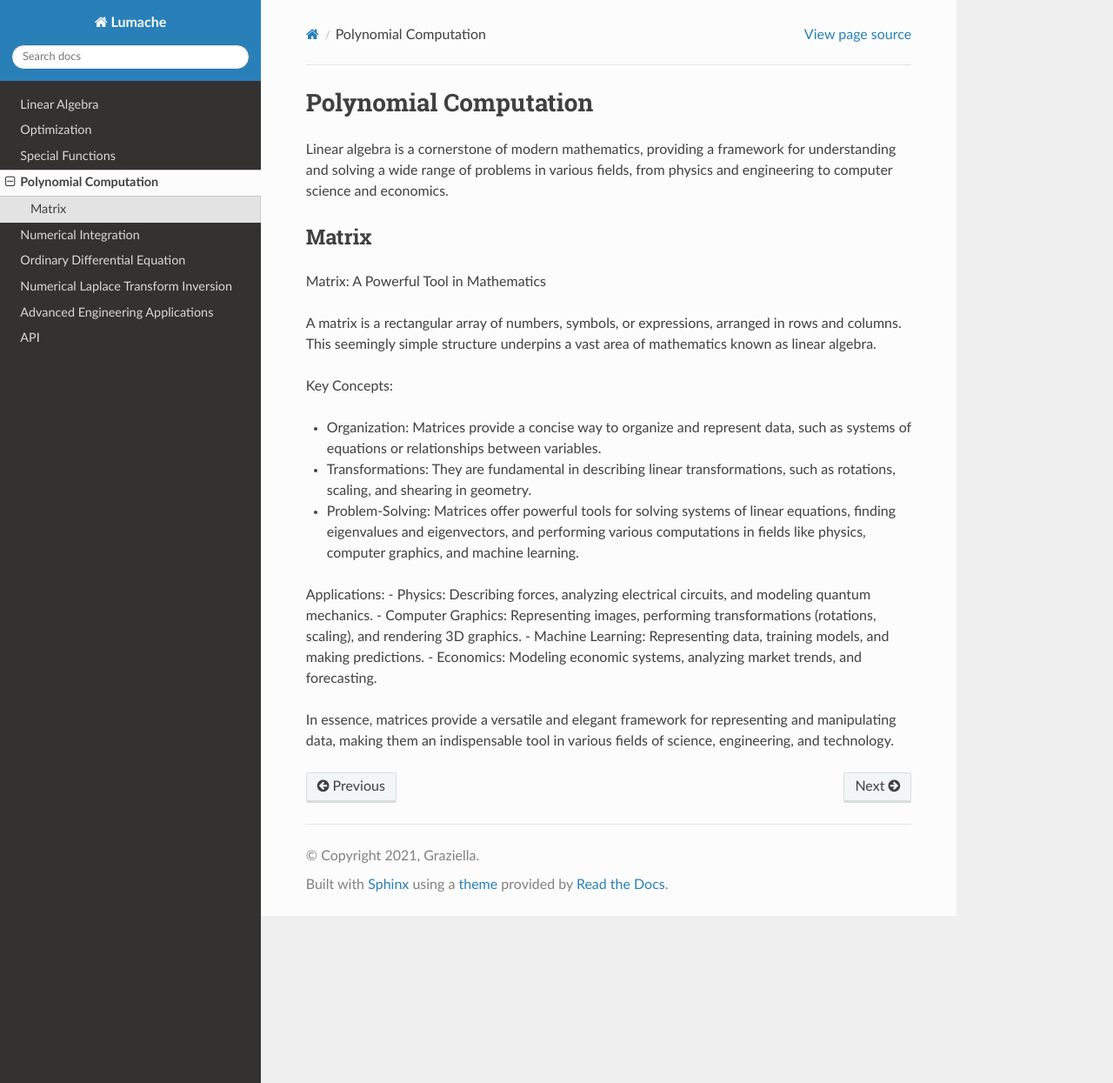
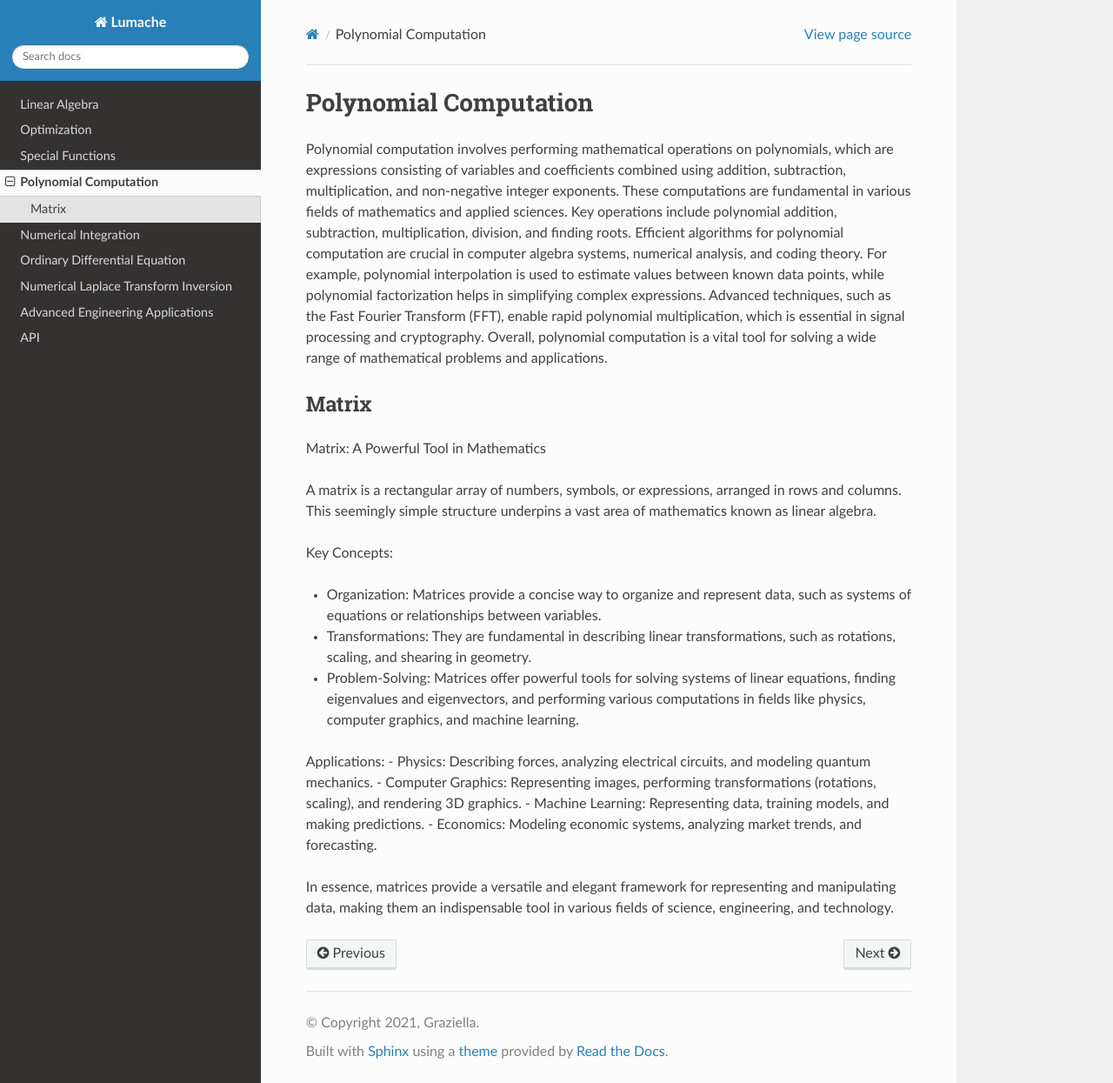
Before and after one commit to cyphercrescent/sepalsolver-doc, a Sphinx documentation site: the page built from docs/source/Polynomial_Computation.rst, in a window 1280 px wide and 1245 px high. Shown: the whole window at 87% size. Built offline with Sphinx 7.4.7 and the Read the Docs theme 3.1.0, drawn with Linux system fonts in a browser that asks for light colours.

Commit message:
Update Polynomial_Computation.rst

```diff
--- a/docs/source/Polynomial_Computation.rst
+++ b/docs/source/Polynomial_Computation.rst
@@ -1,7 +1,7 @@
 Polynomial Computation
 ==============
 
-Linear algebra is a cornerstone of modern mathematics, providing a framework for understanding and solving a wide range of problems in various fields, from physics and engineering to computer science and economics.
+Polynomial computation involves performing mathematical operations on polynomials, which are expressions consisting of variables and coefficients combined using addition, subtraction, multiplication, and non-negative integer exponents. These computations are fundamental in various fields of mathematics and applied sciences. Key operations include polynomial addition, subtraction, multiplication, division, and finding roots. Efficient algorithms for polynomial computation are crucial in computer algebra systems, numerical analysis, and coding theory. For example, polynomial interpolation is used to estimate values between known data points, while polynomial factorization helps in simplifying complex expressions. Advanced techniques, such as the Fast Fourier Transform (FFT), enable rapid polynomial multiplication, which is essential in signal processing and cryptography. Overall, polynomial computation is a vital tool for solving a wide range of mathematical problems and applications.
 
 
 
```
